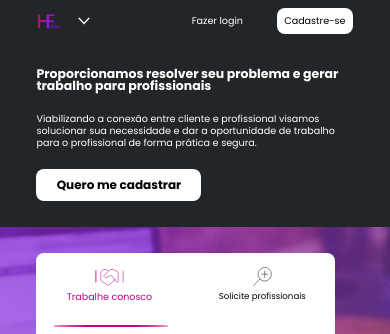
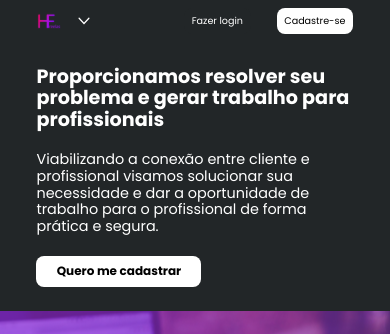
Before and after one commit to HomeFreelasOficial/lp, a React (Vite) app: page / in a window 390 px wide. Shown: the top 334 px of the page. Built offline with nearby package versions, Linux system fonts and the light colour scheme.

Commit message:
chore: hero mobile responsive adjustments

```diff
--- a/index.html
+++ b/index.html
@@ -2,12 +2,14 @@
 <html lang="pt-br">
   <head>
     <meta charset="UTF-8" />
-    <meta name="viewport" content="width=device-width, initial-scale=1.0" />
 
     <link rel="preconnect" href="https://fonts.googleapis.com">
     <link rel="preconnect" href="https://fonts.gstatic.com" crossorigin>
     <link href="https://fonts.googleapis.com/css2?family=Poppins:wght@300;400;500;600;700;900&display=swap" rel="stylesheet">
 
+    <meta name="viewport" content="width=device-width, initial-scale=1.0" />
+
+    <link rel="icon" href="./public/assets/logo.svg">
     <title>HomeFrellas</title>
   </head>
   <body>
--- a/src/components/lp/footer/index.tsx
+++ b/src/components/lp/footer/index.tsx
@@ -40,9 +40,6 @@ export default function Footer() {
                             Download
                         </S.TitleColumns>
                         <S.ItemsColumns>
-                            Desktop
-                        </S.ItemsColumns>
-                        <S.ItemsColumns>
                             Android
                         </S.ItemsColumns>
                     </S.ItemsFooterDiv>
--- a/src/components/lp/main/hero/styled.ts
+++ b/src/components/lp/main/hero/styled.ts
@@ -3,6 +3,13 @@ import styled from "styled-components";
 export const Wrapper = styled.div`
     display: flex;
     flex-direction: row;
+
+    @media (max-width: 426px) {
+        height: 45rem;
+
+        align-items: center;
+        justify-content: center;
+    }
 `
 
 export const Content = styled.div`
@@ -21,12 +28,22 @@ export const Title = styled.h1`
     font-size: 2.6rem;
     font-weight: 700;
     line-height: 2.5rem;
+
+    @media (max-width: 426px) {
+        font-size: 4rem;
+        line-height: 4.5rem;
+    }
 `
 
 export const Text = styled.p`
     font-size: 2rem;
     font-weight: 400;
     line-height: 2.5rem;
+
+    @media (max-width: 426px) {
+        font-size: 3rem;
+        line-height: 3.5rem;
+    }
 `
 
 export const Image = styled.div`
```
